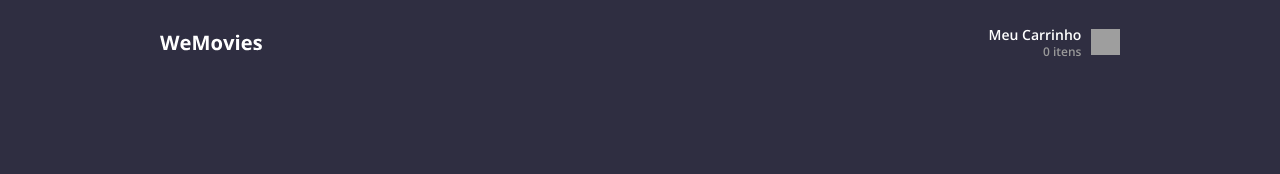
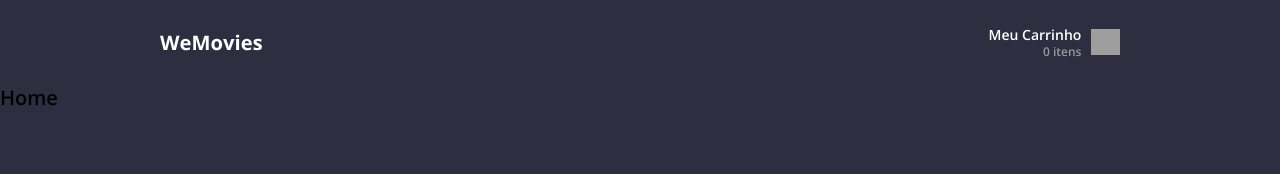
Before and after one commit to limaCoder/wemovies, a React (Vite) app: page / in a window 1280 px wide. Shown: the top 174 px of the page. Built offline with nearby package versions, Linux system fonts and the light colour scheme; grey boxes are pictures that could not be loaded.

Commit message:
feat: add routes

```diff
--- a/package.json
+++ b/package.json
@@ -31,6 +31,7 @@
     "json-server": "^0.17.3",
     "react": "^18.2.0",
     "react-dom": "^18.2.0",
+    "react-router-dom": "^6.9.0",
     "styled-components": "^5.3.9"
   },
   "devDependencies": {
--- a/src/App.tsx
+++ b/src/App.tsx
@@ -1,13 +1,14 @@
-import { Home } from "./pages/Home";
+import { BrowserRouter } from "react-router-dom";
+import { Router } from "./routes/Router";
+
 import { GlobalStyle } from "./styles/global";
 
 function App() {
   return (
-    <>
-      <Home />
-
+    <BrowserRouter>
+      <Router />
       <GlobalStyle />
-    </>
+    </BrowserRouter>
   );
 }
 
--- /dev/null
+++ b/src/layouts/DefaultLayout.tsx
@@ -0,0 +1,14 @@
+import { Outlet } from "react-router-dom";
+
+import { Header } from "../components/Header";
+
+export function DefaultLayout() {
+  return (
+    <>
+      <Header />
+      <main>
+        <Outlet />
+      </main>
+    </>
+  );
+}
--- a/src/pages/Home/index.tsx
+++ b/src/pages/Home/index.tsx
@@ -1,5 +1,3 @@
-import { Header } from "../../components/Header";
-
 export function Home() {
-  return <Header />;
+  return <h1>Home</h1>;
 }
--- /dev/null
+++ b/src/routes/Router.tsx
@@ -0,0 +1,19 @@
+import { Routes, Route } from "react-router-dom";
+
+import { Home } from "../pages/Home";
+import { Cart } from "../pages/Cart";
+import { SuccessfulPurchase } from "../pages/Successful Purchase";
+
+import { DefaultLayout } from "../layouts/DefaultLayout";
+
+export function Router() {
+  return (
+    <Routes>
+      <Route path="/" element={<DefaultLayout />}>
+        <Route element={<Home />} path="/" />
+        <Route element={<Cart />} path="/cart" />
+        <Route element={<SuccessfulPurchase />} path="/sucessful-purchase" />
+      </Route>
+    </Routes>
+  );
+}
```
Also changed, not shown: 1 other file (tests, documents, lock files or other folders).
